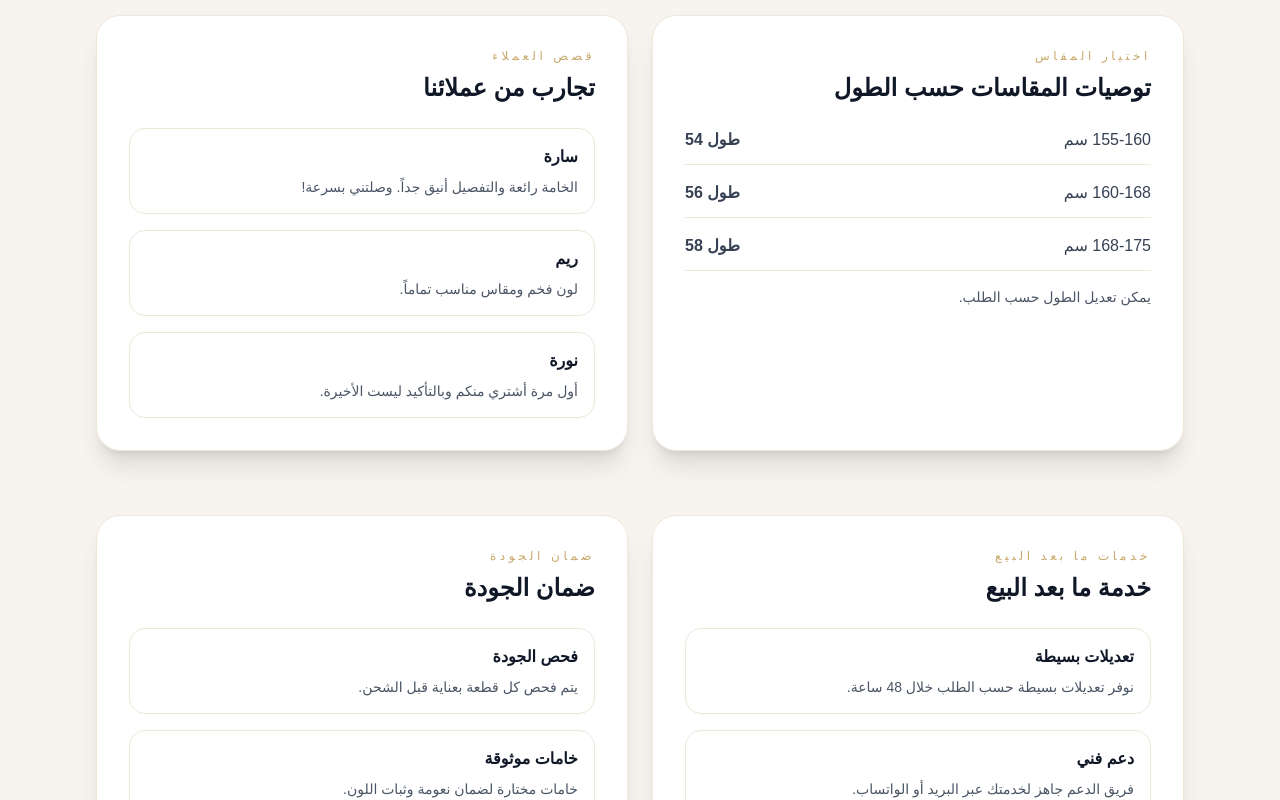
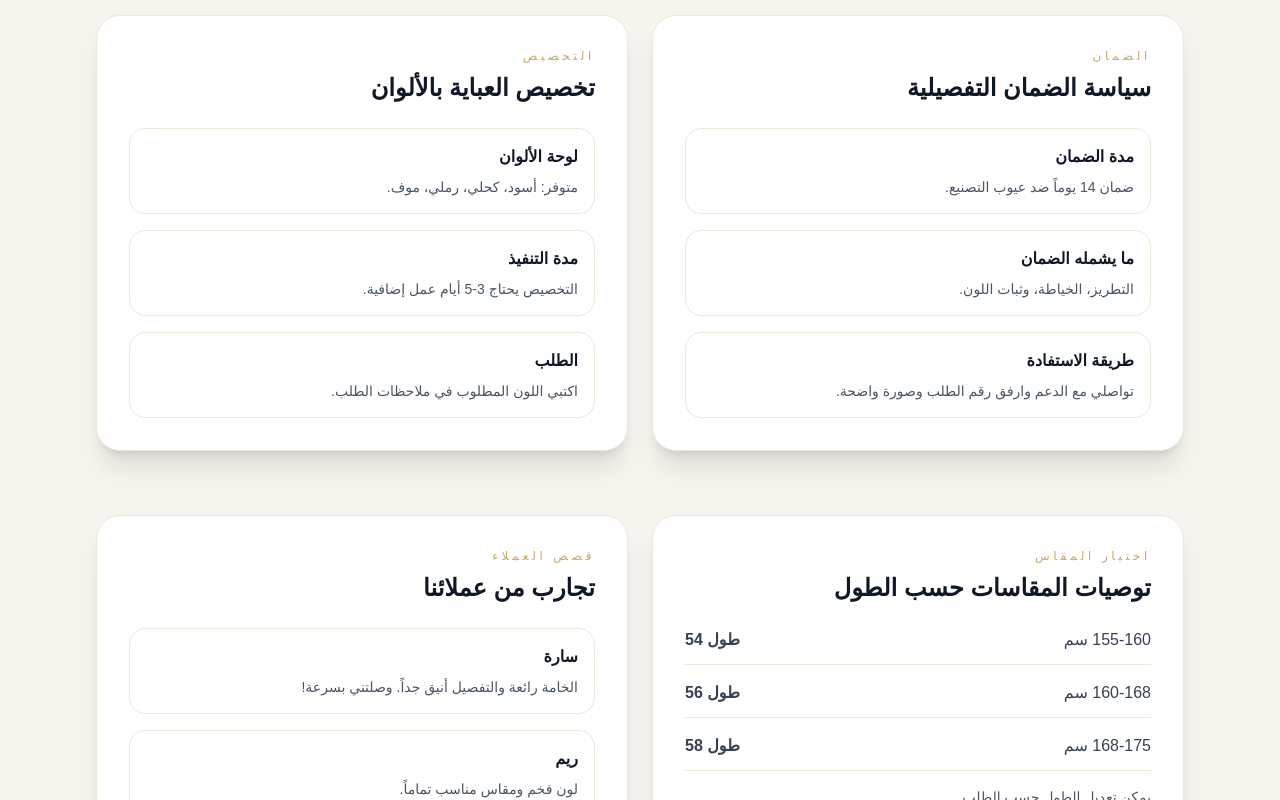
Before and after one commit to Aboodvv/abaya-marketplace, a Next.js app: page /products/1 in a window 1280 px wide. Shown: the part 1580-2380 px from the top of the page. Built offline with nearby package versions, Linux system fonts and the light colour scheme; no server answers; the database is empty.

Commit message:
Add warranty and customization sections

```diff
--- a/src/app/products/[id]/page.tsx
+++ b/src/app/products/[id]/page.tsx
@@ -387,6 +387,94 @@ export default function ProductDetailsPage() {
           <div className="bg-white rounded-3xl shadow-xl p-8 border border-[#efe7da]">
             <div className="mb-6">
               <p className="text-xs uppercase tracking-[0.3em] text-[#c7a86a] mb-2">
+                {lang === "ar" ? "الضمان" : "Warranty"}
+              </p>
+              <h2 className="text-2xl font-bold text-gray-900">
+                {lang === "ar" ? "سياسة الضمان التفصيلية" : "Detailed warranty policy"}
+              </h2>
+            </div>
+            <div className="space-y-4 text-gray-700">
+              <div className="border border-[#efe7da] rounded-2xl p-4">
+                <p className="font-semibold text-gray-900">
+                  {lang === "ar" ? "مدة الضمان" : "Coverage period"}
+                </p>
+                <p className="text-sm text-gray-600 mt-2">
+                  {lang === "ar"
+                    ? "ضمان 14 يوماً ضد عيوب التصنيع."
+                    : "14-day warranty against manufacturing defects."}
+                </p>
+              </div>
+              <div className="border border-[#efe7da] rounded-2xl p-4">
+                <p className="font-semibold text-gray-900">
+                  {lang === "ar" ? "ما يشمله الضمان" : "What’s covered"}
+                </p>
+                <p className="text-sm text-gray-600 mt-2">
+                  {lang === "ar"
+                    ? "التطريز، الخياطة، وثبات اللون."
+                    : "Embroidery, stitching, and color durability."}
+                </p>
+              </div>
+              <div className="border border-[#efe7da] rounded-2xl p-4">
+                <p className="font-semibold text-gray-900">
+                  {lang === "ar" ? "طريقة الاستفادة" : "How to claim"}
+                </p>
+                <p className="text-sm text-gray-600 mt-2">
+                  {lang === "ar"
+                    ? "تواصلي مع الدعم وارفق رقم الطلب وصورة واضحة."
+                    : "Contact support with order ID and clear photos."}
+                </p>
+              </div>
+            </div>
+          </div>
+
+          <div className="bg-white rounded-3xl shadow-xl p-8 border border-[#efe7da]">
+            <div className="mb-6">
+              <p className="text-xs uppercase tracking-[0.3em] text-[#c7a86a] mb-2">
+                {lang === "ar" ? "التخصيص" : "Customization"}
+              </p>
+              <h2 className="text-2xl font-bold text-gray-900">
+                {lang === "ar" ? "تخصيص العباية بالألوان" : "Color customization"}
+              </h2>
+            </div>
+            <div className="space-y-4 text-gray-700">
+              <div className="border border-[#efe7da] rounded-2xl p-4">
+                <p className="font-semibold text-gray-900">
+                  {lang === "ar" ? "لوحة الألوان" : "Color palette"}
+                </p>
+                <p className="text-sm text-gray-600 mt-2">
+                  {lang === "ar"
+                    ? "متوفر: أسود، كحلي، رملي، موف."
+                    : "Available: black, navy, sand, mauve."}
+                </p>
+              </div>
+              <div className="border border-[#efe7da] rounded-2xl p-4">
+                <p className="font-semibold text-gray-900">
+                  {lang === "ar" ? "مدة التنفيذ" : "Lead time"}
+                </p>
+                <p className="text-sm text-gray-600 mt-2">
+                  {lang === "ar"
+                    ? "التخصيص يحتاج 3-5 أيام عمل إضافية."
+                    : "Customization takes 3-5 additional business days."}
+                </p>
+              </div>
+              <div className="border border-[#efe7da] rounded-2xl p-4">
+                <p className="font-semibold text-gray-900">
+                  {lang === "ar" ? "الطلب" : "How to request"}
+                </p>
+                <p className="text-sm text-gray-600 mt-2">
+                  {lang === "ar"
+                    ? "اكتبي اللون المطلوب في ملاحظات الطلب."
+                    : "Add your preferred color in order notes."}
+                </p>
+              </div>
+            </div>
+          </div>
+        </div>
+
+        <div className="mt-16 grid grid-cols-1 lg:grid-cols-2 gap-6">
+          <div className="bg-white rounded-3xl shadow-xl p-8 border border-[#efe7da]">
+            <div className="mb-6">
+              <p className="text-xs uppercase tracking-[0.3em] text-[#c7a86a] mb-2">
                 {lang === "ar" ? "اختيار المقاس" : "Size tips"}
               </p>
               <h2 className="text-2xl font-bold text-gray-900">
```
